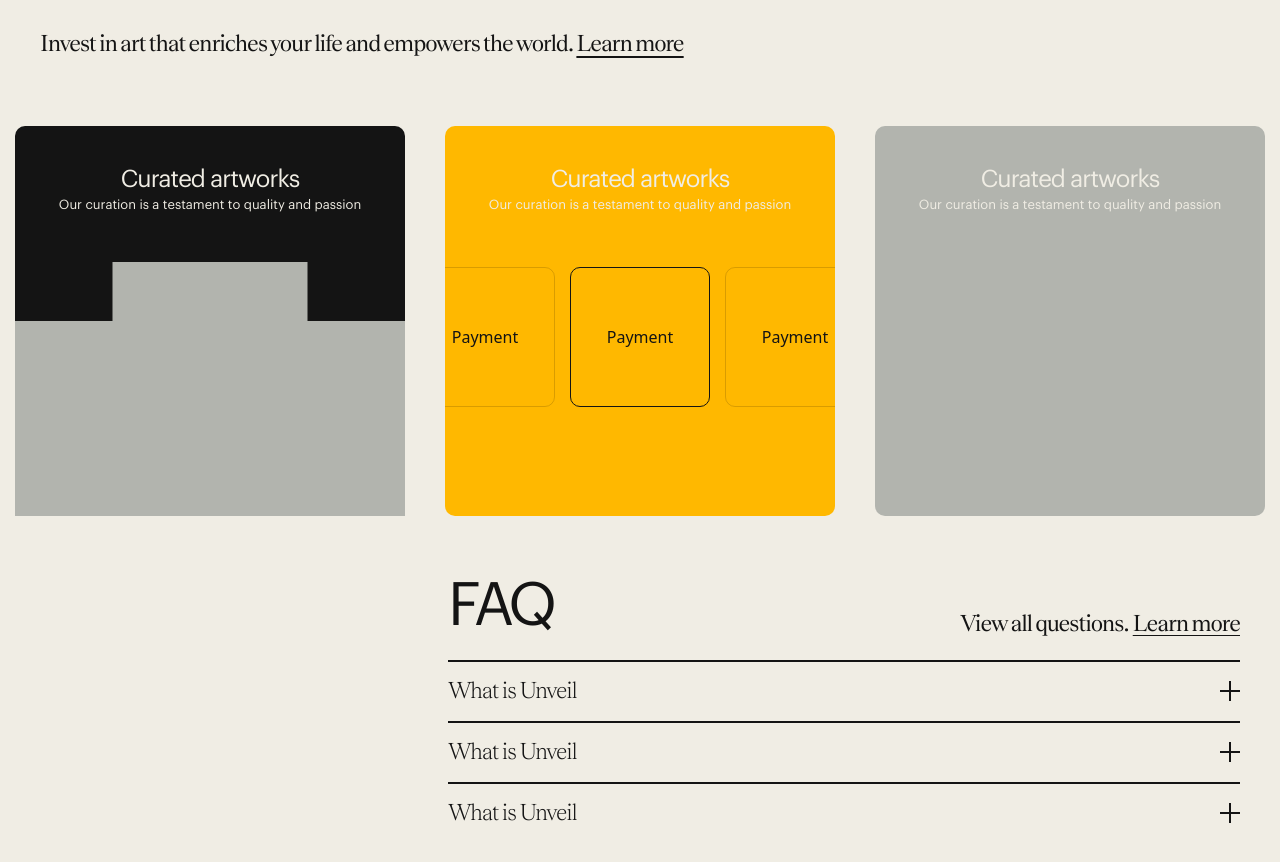
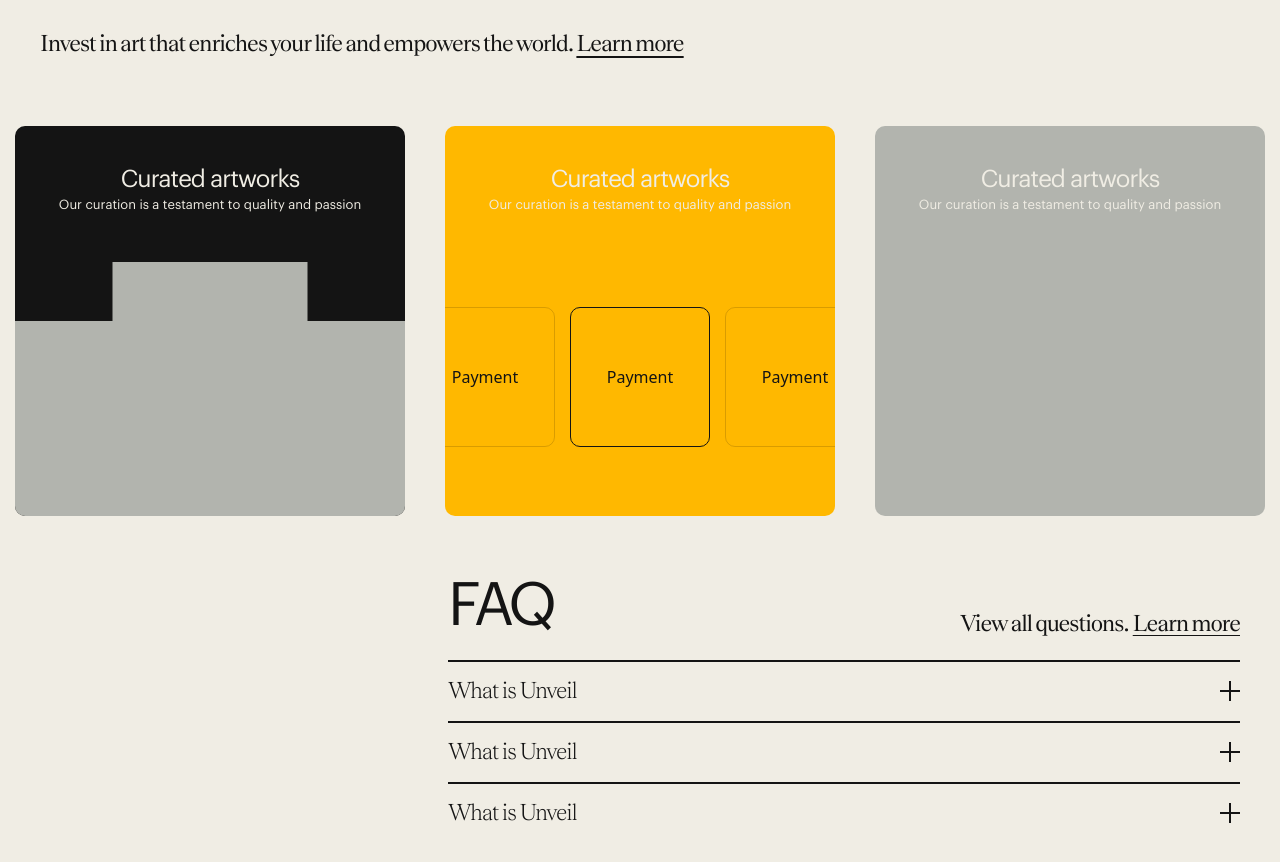
Before and after one commit to Unveil-art/unveil-marketplace, a Next.js app: page / in a window 1280 px wide. Shown: the part 5840-6702 px from the top of the page. Built offline with nearby package versions, Linux system fonts and the light colour scheme.

Commit message:
why collect art section

```diff
--- a/components/section/WhyCollect.jsx
+++ b/components/section/WhyCollect.jsx
@@ -15,7 +15,7 @@ const WhyCollect = () => {
         href="/"
       />
       <div className="grid grid-cols-3 mx-[15px] gap-10">
-        <div className="aspect-square bg-unveilBlack rounded-[10px] text-center pt-10 px-[15px] relative">
+        <div className="aspect-square bg-unveilBlack rounded-[10px] text-center pt-10 px-[15px] relative overflow-hidden">
           <h4 className="s1 text-unveilWhite">Curated artworks</h4>
           <p className="text-unveilWhite b4">
             Our curation is a testament to quality and passion
@@ -34,7 +34,7 @@ const WhyCollect = () => {
             spaceBetween={15}
             loop={true}
             centeredSlides
-            className="mt-[50px] payment-swiper unveilTransition"
+            className="mt-[90px] payment-swiper unveilTransition"
             grabCursor
           >
             {["1", "2", "3", "4", "5", "6", "1", "2", "3", "4", "5", "6"].map(
```
